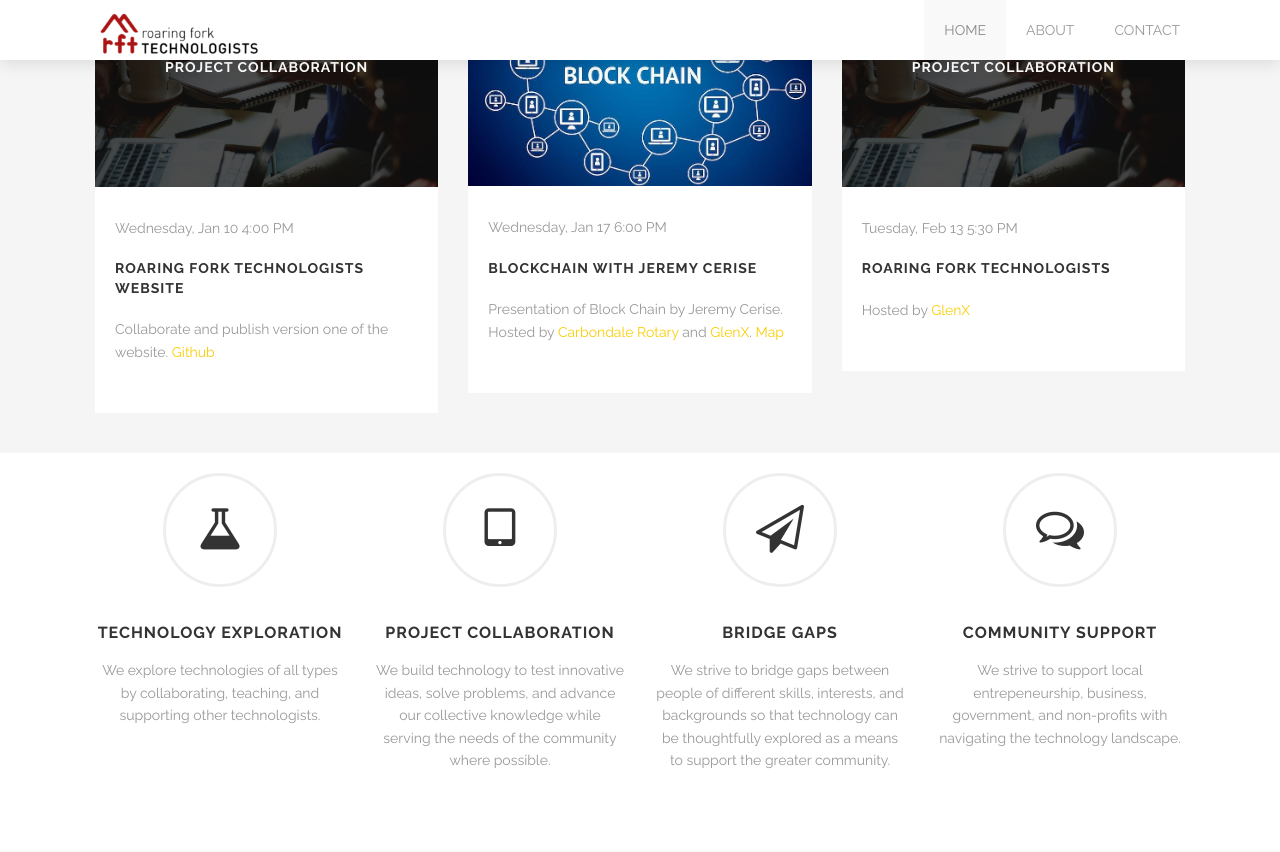
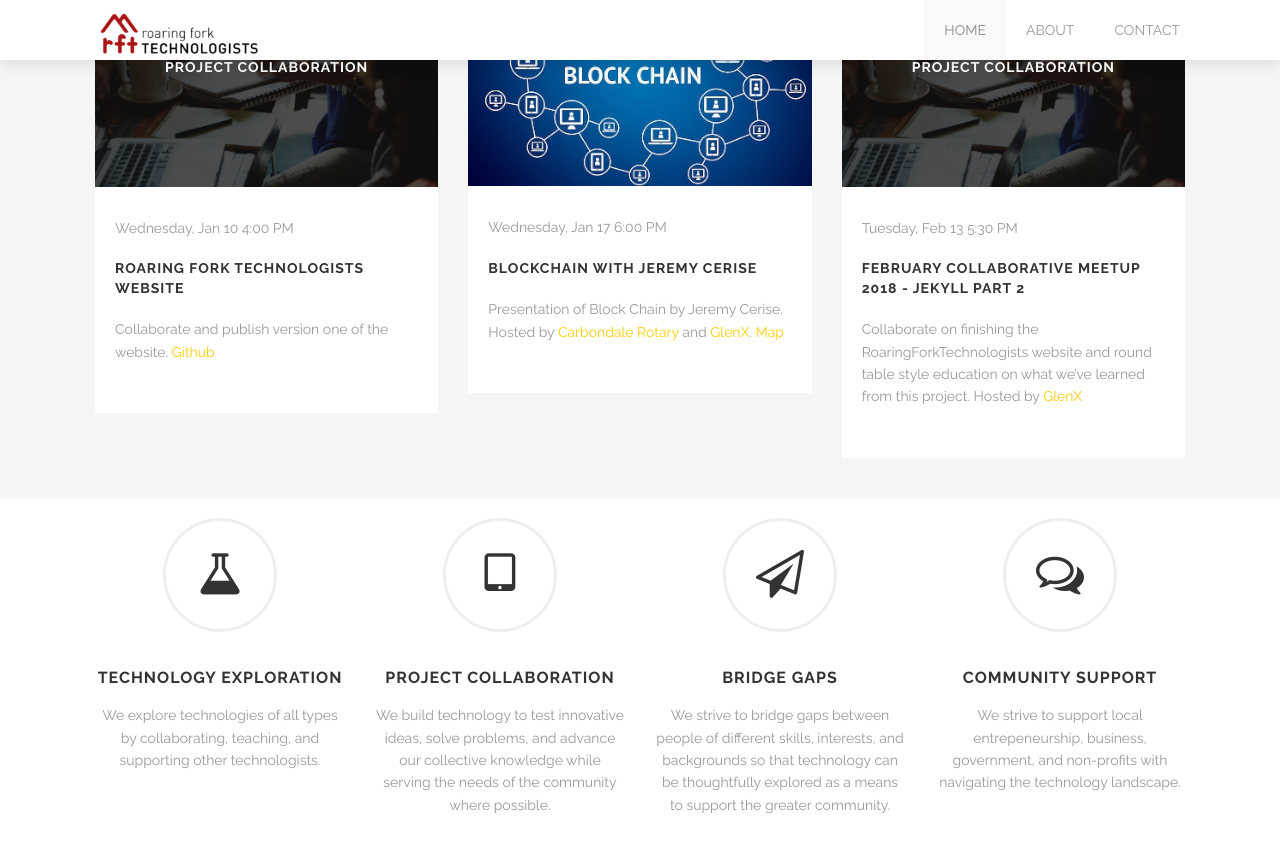
Before and after one commit to COWestSlopeTech/westslopetech, a Jekyll site: the page built from index.html, in a window 1280 px wide and 900 px high, scrolled down 931 px. Shown: the top 852 px of the window. Built offline with Jekyll 4.4.1, drawn with Linux system fonts in a browser that asks for light colours.

Commit message:
added links to events

```diff
--- a/_data/events.yml
+++ b/_data/events.yml
@@ -4,7 +4,7 @@
   start: 4:00 PM
   end: 8:00 PM
   image: images/team-work.jpg
-  url: https://github.com/RoaringForkTech/roaringforktech
+  url: https://www.facebook.com/events/504276263288053/
   description: |
     Collaborate and publish version one of the website. [Github](https://github.com/RoaringForkTech/roaringforktech/)
 
@@ -13,17 +13,18 @@
   start: 6:00 PM
   end: 8:00 PM
   image: images/blockchain.jpg
-  url: #
+  url: https://www.facebook.com/events/159080268058590/
   description: |
     Presentation of Block Chain by Jeremy Cerise. Hosted by
     [Carbondale Rotary](http://www.rotarycarbondale.org/) and [GlenX](https://glenx.space/).
     [Map](https://tinyurl.com/ycbzhhl7)
 
-- title: Roaring Fork Technologists
+- title: February Collaborative Meetup 2018 - Jekyll Part 2
   type: Project Collaboration
   date: 2018-02-13
   start: 5:30 PM
   end: 8:00 PM
   image: images/team-work.jpg
-  url: #
-  description: Hosted by [GlenX](https://glenx.space/)
+  url: https://www.facebook.com/events/1609027935852009/
+  description: Collaborate on finishing the RoaringForkTechnologists website and round table style education on what we've learned from this project.
+    Hosted by [GlenX](https://glenx.space/)
```
